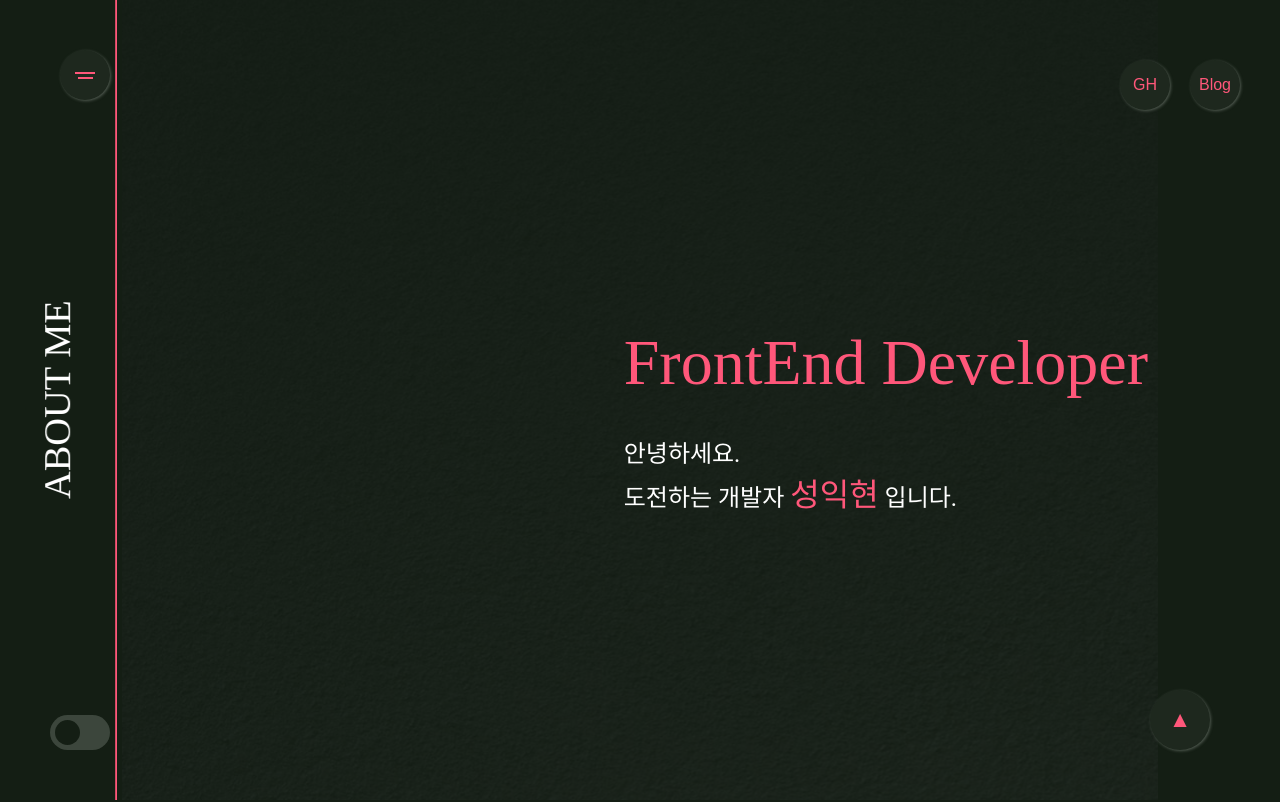
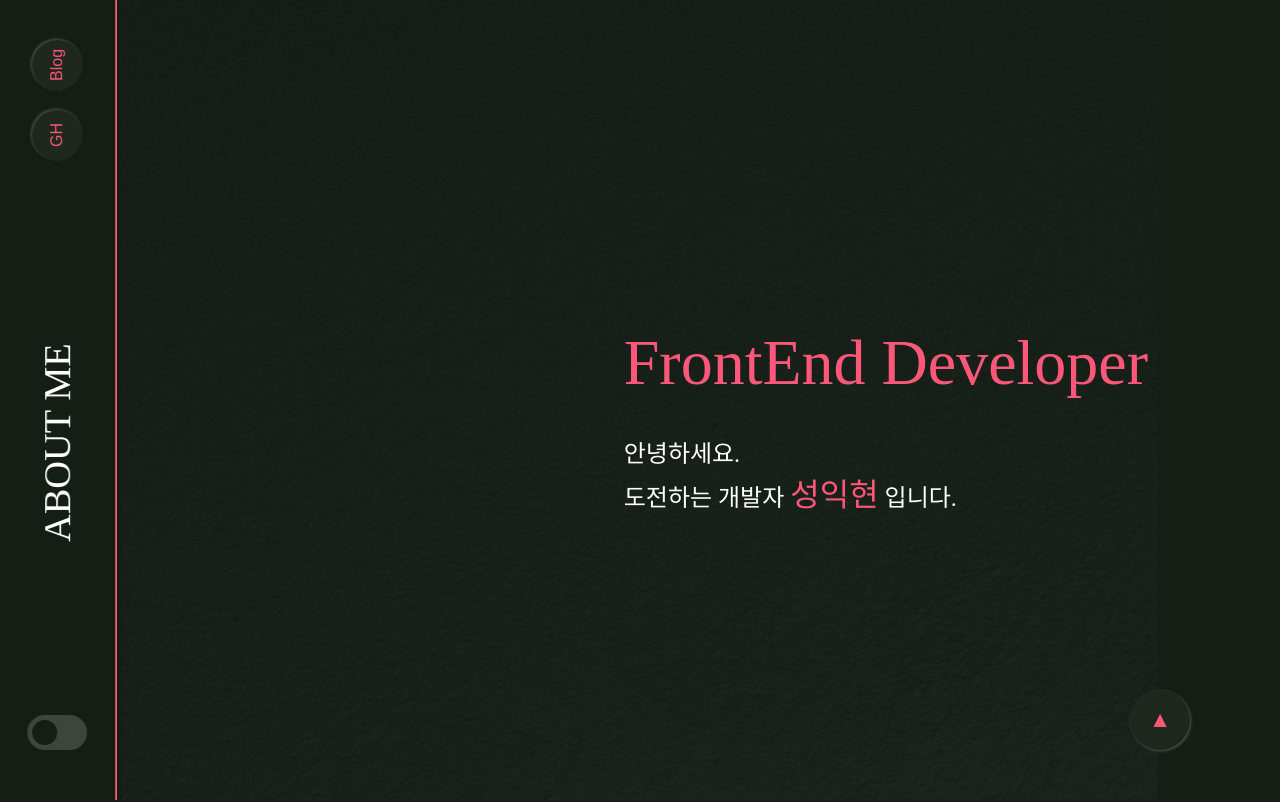
Before and after one commit to ikhyeons/portfolio, a React (Vite) app: page / in a window 1280 px wide. Shown: the top 802 px of the page. Built offline with nearby package versions, Linux system fonts and the light colour scheme.

Commit message:
Update : 사이드 화면 수정

```diff
--- a/src/components/buttons/PhaseDropDown.tsx
+++ b/src/components/buttons/PhaseDropDown.tsx
@@ -8,7 +8,7 @@ const DropDown = styled(ScircleBtn)`
   font-size: 1.4rem;
   color: #ff577a;
   display: flex;
-  flex-direction: column;
+
   &:before {
     display: block;
     margin-bottom: 3px;
--- a/src/components/buttons/ToggleBtn.tsx
+++ b/src/components/buttons/ToggleBtn.tsx
@@ -30,7 +30,7 @@ const StoggleBtn = styled.input`
 
   &:checked + label {
     &:before {
-      transform: translateX(100%);
+      transform: translateX(-100%);
       background: rgb(180, 180, 30);
     }
   }
--- a/src/components/main/section/section5/Back5.tsx
+++ b/src/components/main/section/section5/Back5.tsx
@@ -6,7 +6,7 @@ const Ssection = styled.section`
   position: sticky;
   top: 0;
   height: 100dvh;
-  margin-top: 300px;
+  margin-top: 100px;
   background-image: url("../background/paper.jpg");
   isolation: isolate;
 
--- a/src/components/side/Side.tsx
+++ b/src/components/side/Side.tsx
@@ -1,22 +1,10 @@
 import styled from "styled-components";
 import ScircleBtn from "../buttons/CircleBtn";
 import ToggleBtn from "../buttons/ToggleBtn";
-import PhaseDropDown from "../buttons/PhaseDropDown";
 
-const Stl = styled.div`
-  position: fixed;
-  top: 0;
-  left: 0;
-  margin: 50px 60px;
-  z-index: 3;
-`;
-const Str = styled.div`
-  position: fixed;
-  top: 0px;
-  right: 0px;
-  margin: 50px 30px;
+const SLink = styled.div`
+  margin-bottom: 30px;
   display: flex;
-  z-index: 3;
 `;
 
 const LinkBtn = styled(ScircleBtn)`
@@ -28,18 +16,10 @@ const LinkBtn = styled(ScircleBtn)`
   color: #ff577a;
 `;
 
-const ThemeBtn = styled.div`
-  position: fixed;
-  bottom: 0;
-  left: 0;
-  margin: 50px 80px;
-  transform: translateX(-50%);
-`;
-
 const TopBtn = styled(ScircleBtn)`
   position: fixed;
   bottom: 0;
-  right: 0;
+  right: 20px;
   width: 60px;
   height: 60px;
   margin: 50px 70px;
@@ -50,7 +30,8 @@ const TopBtn = styled(ScircleBtn)`
 
 const Phase = styled.div`
   display: flex;
-  justify-content: center;
+  justify-content: space-between;
+
   align-items: center;
   position: fixed;
   left: 0;
@@ -65,14 +46,18 @@ const Phase = styled.div`
   line-height: 10px;
 `;
 
+const StoggleWrap = styled.div`
+  margin-top: 50px;
+`;
 function Sides() {
   return (
     <>
-      <Phase>ABOUT ME</Phase>
-      <Stl>
-        <PhaseDropDown />
-      </Stl>
-      <Str>
+      <Phase>
+        <StoggleWrap>
+          <ToggleBtn />
+        </StoggleWrap>
+        <span>ABOUT ME</span>
+        <SLink>
           <LinkBtn
             onClick={() => {
               window.open("https://github.com/ikhyeons");
@@ -87,11 +72,16 @@ function Sides() {
           >
             Blog
           </LinkBtn>
-      </Str>
-      <ThemeBtn>
-        <ToggleBtn />
-      </ThemeBtn>
-      <TopBtn>▲</TopBtn>
+        </SLink>
+      </Phase>
+
+      <TopBtn
+        onClick={() => {
+          window.scrollTo({ top: 0 });
+        }}
+      >
+        ▲
+      </TopBtn>
     </>
   );
 }
```
Also changed, not shown: src/moreData.ts (added, +26 -0 lines). Lines whose indentation alone changed are shown as unchanged.
